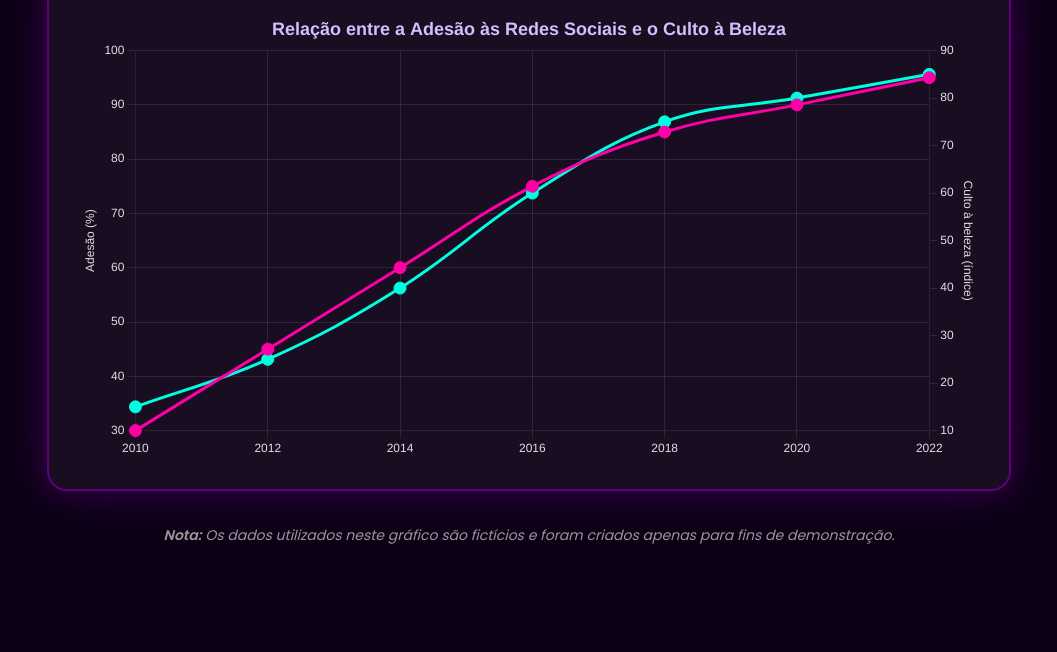
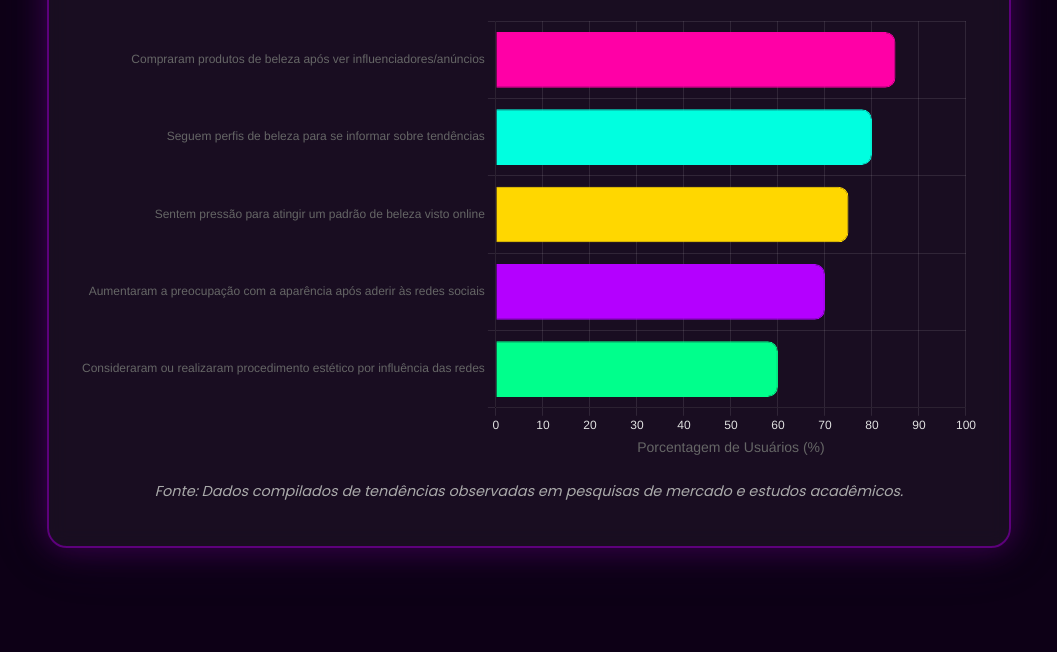
Before and after one commit to GitHub2459/Gr-fico, a plain HTML site: page index.html in a window 1280 px wide. Shown: the part 204-856 px from the top of the page, without its empty margins (111-1168 px from the left). Drawn offline with nearby package versions, Linux system fonts and the light colour scheme.

Commit message:
Update index.html

```diff
--- a/index.html
+++ b/index.html
@@ -1,9 +1,9 @@
 <!DOCTYPE html>
-<html lang="pt-br">
+<html lang="pt-BR">
 <head>
     <meta charset="UTF-8">
     <meta name="viewport" content="width=device-width, initial-scale=1.0">
-    <title>Gráfico Neon: Redes Sociais e Culto à Beleza</title>
+    <title>Gráfico: Culto à Beleza e Redes Sociais</title>
     <script src="https://cdn.jsdelivr.net/npm/chart.js"></script>
     <style>
         @import url('https://fonts.googleapis.com/css2?family=Poppins:wght@400;600&display=swap');
@@ -11,103 +11,112 @@
         body {
             font-family: 'Poppins', sans-serif;
             display: flex;
-            flex-direction: column;
             justify-content: center;
             align-items: center;
             min-height: 100vh;
+            margin: 0;
             background: #0d0016; /* Fundo roxo escuro */
             color: #E0E0E0;
             padding: 20px;
         }
-        h1 {
-            color: #d1bfff; /* Título roxo claro */
-            text-align: center;
-            margin-bottom: 20px;
-            text-shadow: 0 0 10px #d1bfff, 0 0 20px #d1bfff;
-        }
         .chart-container {
             width: 90%;
             max-width: 900px;
+            padding: 30px;
             background-color: rgba(255, 255, 255, 0.05);
             backdrop-filter: blur(10px);
             border: 2px solid #5d007c;
             border-radius: 20px;
-            padding: 30px;
             box-shadow: 0 0 30px rgba(93, 0, 124, 0.5), 0 0 60px rgba(93, 0, 124, 0.2);
         }
-        .legend {
+        h1 {
+            text-align: center;
+            color: #d1bfff; /* Título roxo claro */
+            text-shadow: 0 0 10px #d1bfff, 0 0 20px #d1bfff;
+            margin-bottom: 25px;
+        }
+        .source-caption {
+            text-align: center;
+            font-size: 0.9em;
+            color: #aaa;
             margin-top: 20px;
             font-style: italic;
-            color: #999;
-            text-align: center;
-            font-size: 14px;
         }
     </style>
 </head>
 <body>
 
-    <h1>Relação entre a Adesão às Redes Sociais e o Culto à Beleza</h1>
+    <div class="chart-container">
+        <h1>Influência das Redes Sociais na Percepção de Beleza</h1>
+        <canvas id="graficoBelezaRedesSociais"></canvas>
 
-    <div class="chart-container">
-        <canvas id="myChart"></canvas>
-    </div>
-
-    <div class="legend">
-        <p><strong>Nota:</strong> Os dados utilizados neste gráfico são fictícios e foram criados apenas para fins de demonstração.</p>
+        <p class="source-caption">
+            Fonte: Dados compilados de tendências observadas em pesquisas de mercado e estudos acadêmicos.
+        </p>
     </div>
 
     <script>
-        // Dados do gráfico com cores neon
+        // 1. Obter o contexto do canvas
+        const ctx = document.getElementById('graficoBelezaRedesSociais').getContext('2d');
+
+        // 2. Definir os dados para o gráfico com cores neon
+        const labels = [
+            'Compraram produtos de beleza após ver influenciadores/anúncios',
+            'Seguem perfis de beleza para se informar sobre tendências',
+            'Sentem pressão para atingir um padrão de beleza visto online',
+            'Aumentaram a preocupação com a aparência após aderir às redes sociais',
+            'Consideraram ou realizaram procedimento estético por influência das redes'
+        ];
+
         const data = {
-            labels: ['2010', '2012', '2014', '2016', '2018', '2020', '2022'],
+            labels: labels,
             datasets: [{
-                label: 'Adesão às redes sociais (%)',
-                data: [30, 45, 60, 75, 85, 90, 95],
-                borderColor: '#FF00A6', /* Rosa neon */
-                backgroundColor: 'rgba(255, 0, 166, 0.3)',
-                pointBackgroundColor: '#FF00A6',
-                pointBorderColor: '#FF00A6',
-                tension: 0.4,
-                yAxisID: 'y',
-                pointRadius: 6,
-                pointHoverRadius: 8
-            }, {
-                label: 'Culto à beleza (índice)',
-                data: [15, 25, 40, 60, 75, 80, 85],
-                borderColor: '#00FFE0', /* Azul/Ciano neon */
-                backgroundColor: 'rgba(0, 255, 224, 0.3)',
-                pointBackgroundColor: '#00FFE0',
-                pointBorderColor: '#00FFE0',
-                tension: 0.4,
-                yAxisID: 'y1',
-                pointRadius: 6,
-                pointHoverRadius: 8
+                label: 'Porcentagem de Usuários (%)',
+                data: [85, 80, 75, 70, 60],
+                backgroundColor: [
+                    '#FF00A6',   // Rosa neon
+                    '#00FFE0',   // Ciano neon
+                    '#FFD700',   // Amarelo neon
+                    '#B400FF',   // Roxo neon
+                    '#00FF8C'    // Verde neon
+                ],
+                borderColor: [
+                    '#FF00A6',
+                    '#00FFE0',
+                    '#FFD700',
+                    '#B400FF',
+                    '#00FF8C'
+                ],
+                borderWidth: 1,
+                borderRadius: 10 // Adiciona bordas arredondadas às barras
             }]
         };
 
-        // Configurações do gráfico
-        const config = {
-            type: 'line',
-            data: data,
-            options: {
-                responsive: true,
-                interaction: {
-                    mode: 'index',
-                    intersect: false,
-                },
-                stacked: false,
-                plugins: {
+        // 3. Configurar as opções do gráfico
+        const options = {
+            indexAxis: 'y',
+            scales: {
+                x: {
+                    beginAtZero: true,
+                    max: 100,
                     title: {
                         display: true,
-                        text: 'Relação entre a Adesão às Redes Sociais e o Culto à Beleza',
-                        color: '#d1bfff',
-                        font: {
-                            size: 18,
-                            weight: 'bold'
+                        text: 'Porcentagem de Usuários (%)',
+                        font: { size: 14, color: '#E0E0E0' }
+                    },
+                    ticks: { color: '#E0E0E0' },
+                    grid: { color: 'rgba(255, 255, 255, 0.1)' }
+                },
+                y: {
+                   ticks: {
+                       font: { size: 12, color: '#E0E0E0' }
+                   },
+                   grid: { color: 'rgba(255, 255, 255, 0.1)' }
                 }
             },
+            plugins: {
                 legend: {
-                        display: false // Oculta a legenda por padrão
+                    display: false // Mantém a legenda oculta, como solicitado
                 },
                 tooltip: {
                     enabled: true,
@@ -118,58 +127,30 @@
                     borderWidth: 1,
                     displayColors: true,
                     boxPadding: 4,
+                    callbacks: {
+                        label: function(context) {
+                            let label = context.dataset.label || '';
+                            if (label) {
+                                label += ': ';
                             }
-                },
-                scales: {
-                    y: {
-                        type: 'linear',
-                        display: true,
-                        position: 'left',
-                        title: {
-                            display: true,
-                            text: 'Adesão (%)',
-                            color: '#E0E0E0'
-                        },
-                        grid: {
-                            color: 'rgba(255, 255, 255, 0.1)'
-                        },
-                        ticks: {
-                            color: '#E0E0E0'
+                            if (context.parsed.x !== null) {
+                                label += context.parsed.x + '%';
                             }
-                    },
-                    y1: {
-                        type: 'linear',
-                        display: true,
-                        position: 'right',
-                        title: {
-                            display: true,
-                            text: 'Culto à beleza (índice)',
-                            color: '#E0E0E0'
-                        },
-                        grid: {
-                            drawOnChartArea: false,
-                            color: 'rgba(255, 255, 255, 0.1)'
-                        },
-                        ticks: {
-                            color: '#E0E0E0'
-                        }
-                    },
-                    x: {
-                        grid: {
-                            color: 'rgba(255, 255, 255, 0.1)'
-                        },
-                        ticks: {
-                            color: '#E0E0E0'
+                            return label;
                         }
                     }
                 }
             },
+            responsive: true,
+            maintainAspectRatio: true
         };
 
-        // Criação do gráfico usando Chart.js
-        const ctx = document.getElementById('myChart');
-        new Chart(ctx, config);
-
+        // 4. Criar a instância do gráfico
+        const meuGrafico = new Chart(ctx, {
+            type: 'bar',
+            data: data,
+            options: options
+        });
     </script>
 
 </body>
```
Lines whose indentation alone changed are shown as unchanged.
